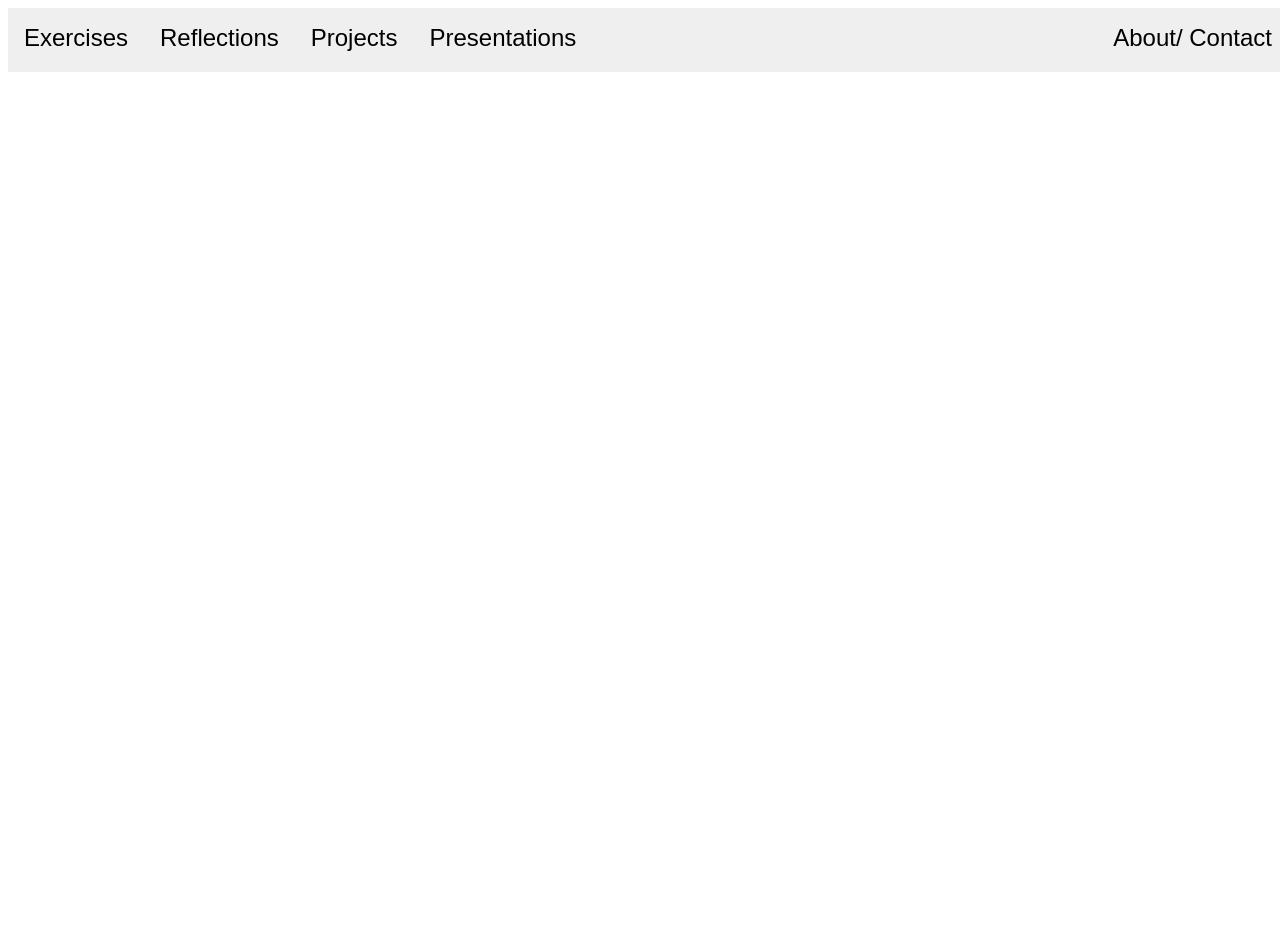
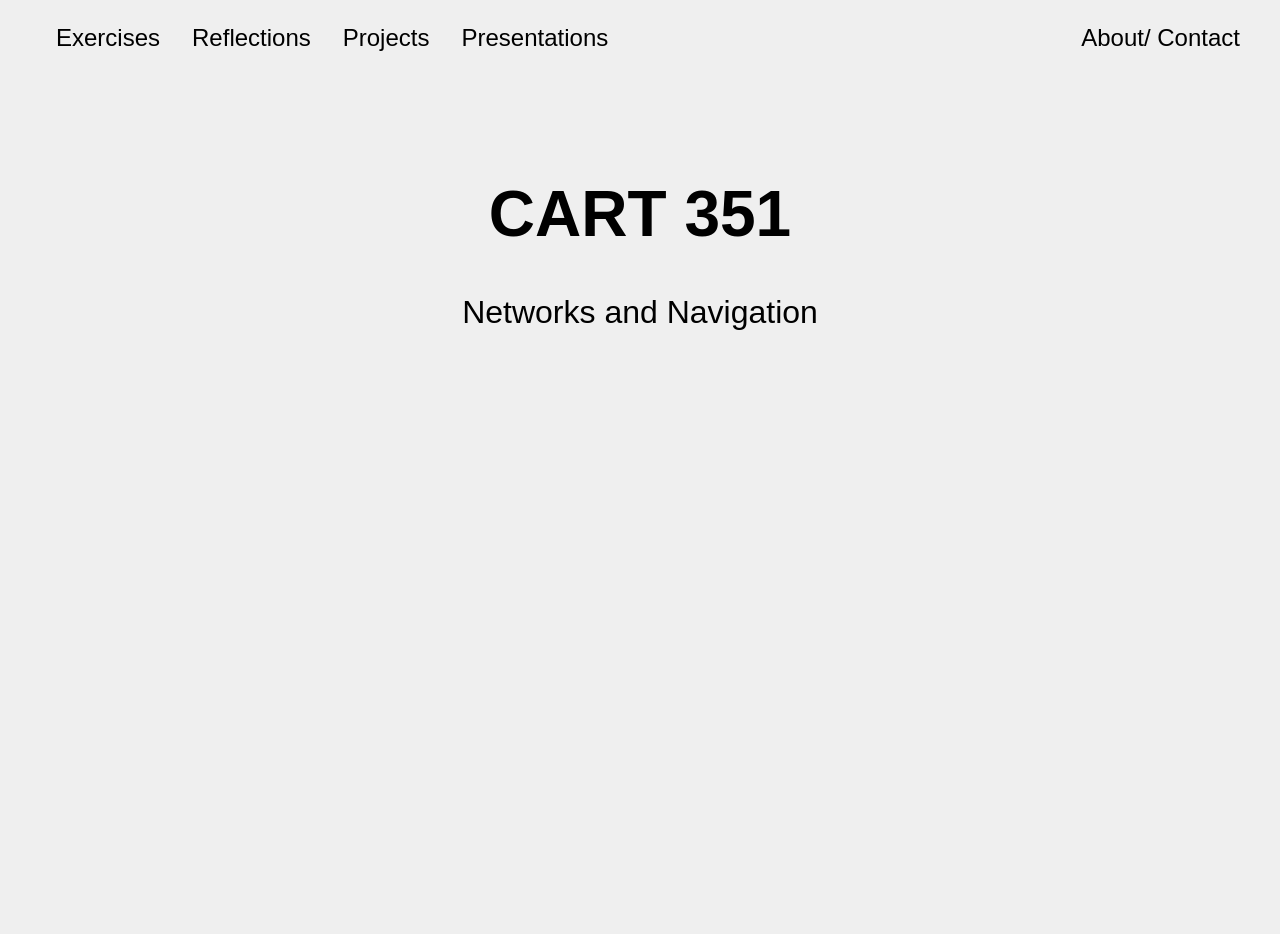
Before and after one commit to Doumeki21/CART351, a PHP site: page / in a window 1280 px wide. Before the commit the page ends 72 px from the top, so only its background shows below. Run offline with PHP 8.4, Linux system fonts and the light colour scheme.

Commit message:
added hero section, color to page

```diff
--- a/personal-site/css/style.css
+++ b/personal-site/css/style.css
@@ -3,25 +3,32 @@
   font-family: sans-serif;
 }
 
-body::-webkit-scrollbar {
+/* body::-webkit-scrollbar {
   width: 0.25rem;
 }
 
 body::-webkit-scrollbar-track {
   background-color: #000000;
+} */
+
+/* filling the page bg color */
+body {
+  height: 100vh;
+  background-color: #efefef;
 }
 
 /* HORIZONTAL NAVBAR */
 /* w3schools nav bar */
 #navbar {
-  position: fixed;
+  position: absolute;
   width: 100%;
+  margin-left: auto;
+  margin-right: auto;
   min-height: 4rem;
   background-color: #efefef;
 }
 
 #navbar ul {
-  /* float: left; */
   list-style-type: none;
   margin: 0;
   padding: 0;
@@ -44,6 +51,29 @@ li a {
   color: black;
   font-size: 1.5rem;
 }
+
+ul li:first-child {
+  margin-left: 2rem;
+}
+ul li:last-child {
+  margin-right: 2rem;
+}
+
 li a:hover {
   background-color: #e8dbd8;
 }
+
+/* MAKE COLLAPSABLE NAVBAR */
+
+
+/* THE HERO SECTION */
+#hero-section {
+  /* display: flex;
+  justify-content: center;
+  align-items: center; */
+  text-align: center;
+  padding-top: 10%;
+  font-size: 2rem;
+  width: 100%;
+  height: 100%;
+}
--- a/personal-site/index.html
+++ b/personal-site/index.html
@@ -18,5 +18,10 @@
       </ul>
     </nav>
 
+    <header id="hero-section">
+      <h1>CART 351</h1>
+      <p>Networks and Navigation</p>
+    </header>
+
   </body>
 </html>
```
